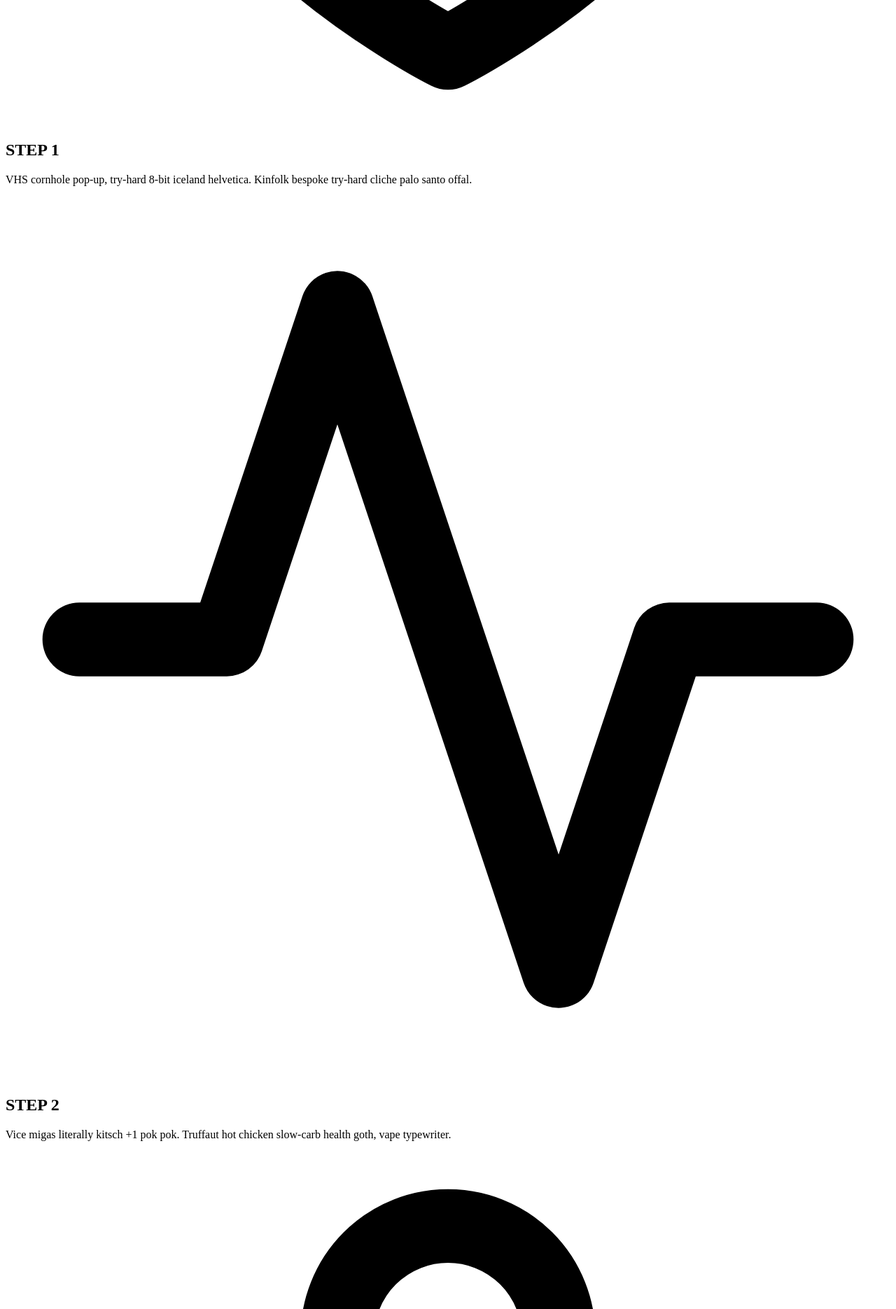
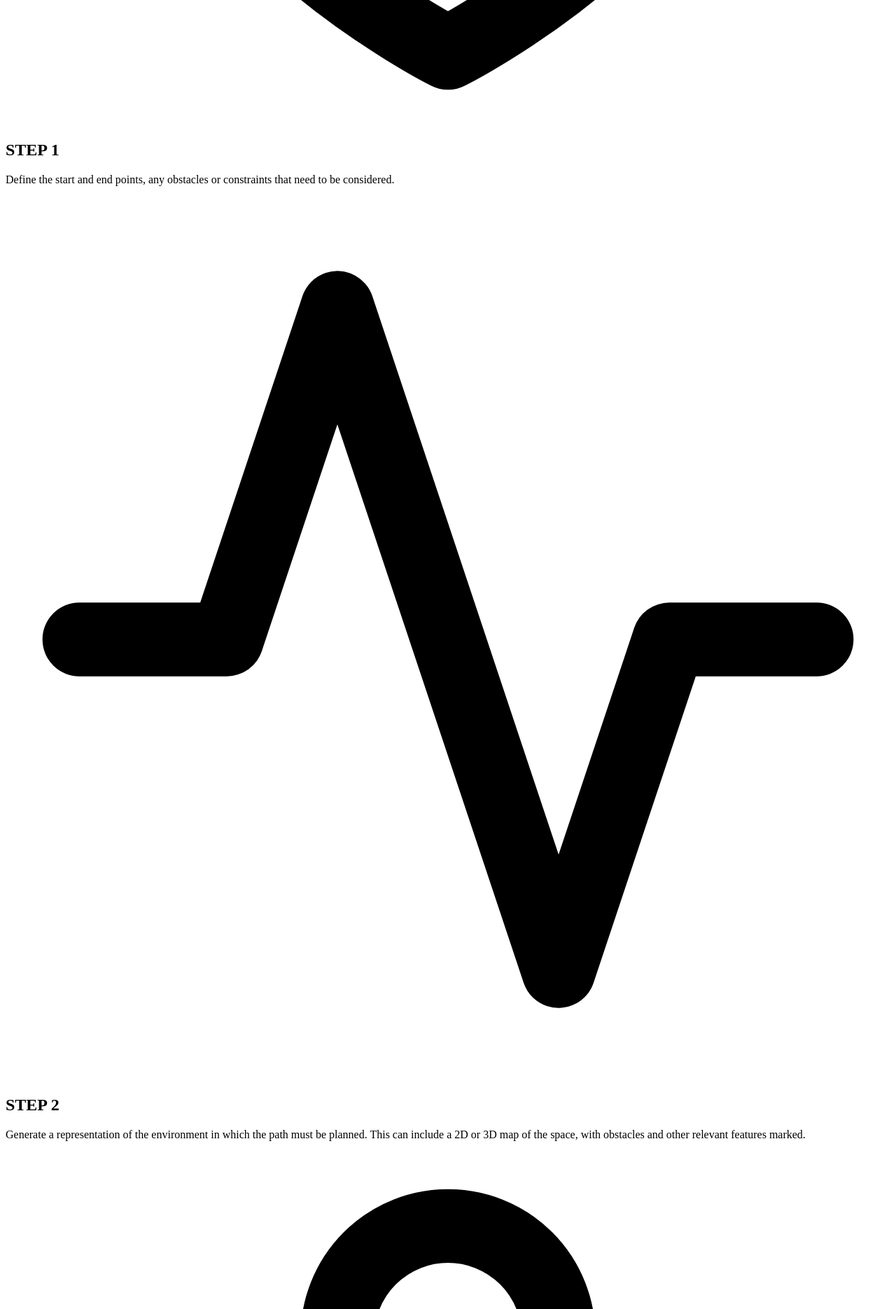
Before and after one commit to aadilsehrawat/JellyBot, a Django app: template App/templates/Actions/rescue_plan.html in a window 1280 px wide. Shown: the part 1091-2962 px from the top of the page at 70% size. Run offline with Django 4.2, Linux system fonts and the light colour scheme; the template is opened without the code that fills it, so the values that code supplies are empty; grey boxes labelled with a size stand in for pictures from a placeholder-image service; some libraries are stand-ins or nearby versions.

Commit message:
Added STEPS in all actions

```diff
--- a/App/templates/Actions/rescue_plan.html
+++ b/App/templates/Actions/rescue_plan.html
@@ -14,7 +14,7 @@
             </div>
             <div class="flex-grow pl-4">
               <h2 class="font-medium title-font text-sm text-gray-900 mb-1 tracking-wider">STEP 1</h2>
-              <p class="leading-relaxed">VHS cornhole pop-up, try-hard 8-bit iceland helvetica. Kinfolk bespoke try-hard cliche palo santo offal.</p>
+              <p class="leading-relaxed">Define the start and end points, any obstacles or constraints that need to be considered.</p>
             </div>
           </div>
           <div class="flex relative pb-12">
@@ -28,7 +28,7 @@
             </div>
             <div class="flex-grow pl-4">
               <h2 class="font-medium title-font text-sm text-gray-900 mb-1 tracking-wider">STEP 2</h2>
-              <p class="leading-relaxed">Vice migas literally kitsch +1 pok pok. Truffaut hot chicken slow-carb health goth, vape typewriter.</p>
+              <p class="leading-relaxed">Generate a representation of the environment in which the path must be planned. This can include a 2D or 3D map of the space, with obstacles and other relevant features marked.</p>
             </div>
           </div>
           <div class="flex relative pb-12">
@@ -43,7 +43,7 @@
             </div>
             <div class="flex-grow pl-4">
               <h2 class="font-medium title-font text-sm text-gray-900 mb-1 tracking-wider">STEP 3</h2>
-              <p class="leading-relaxed">Coloring book nar whal glossier master cleanse umami. Salvia +1 master cleanse blog taiyaki.</p>
+              <p class="leading-relaxed">Choose an appropriate algorithm for path planning based on the specific problem requirements. This can include algorithms such as A* or Dijkstra's algorithm for shortest path planning, or RRT or PRM for more complex environments.</p>
             </div>
           </div>
           <div class="flex relative pb-12">
@@ -58,7 +58,7 @@
             </div>
             <div class="flex-grow pl-4">
               <h2 class="font-medium title-font text-sm text-gray-900 mb-1 tracking-wider">STEP 4</h2>
-              <p class="leading-relaxed">VHS cornhole pop-up, try-hard 8-bit iceland helvetica. Kinfolk bespoke try-hard cliche palo santo offal.</p>
+              <p class="leading-relaxed">Implement the chosen algorithm in code, taking into account any specific constraints or features of the environment that need to be considered.</p>
             </div>
           </div>
           <div class="flex relative">
@@ -70,7 +70,7 @@
             </div>
             <div class="flex-grow pl-4">
               <h2 class="font-medium title-font text-sm text-gray-900 mb-1 tracking-wider">FINISH</h2>
-              <p class="leading-relaxed">Pitchfork ugh tattooed scenester echo park gastropub whatever cold-pressed retro.</p>
+              <p class="leading-relaxed">Evaluate the path generated by the algorithm to ensure that it meets the requirements of the problem. This can involve visualizing the path and the environment, as well as testing the path against various constraints and obstacles to ensure that it is safe and effective.</p>
             </div>
           </div>
         </div>
```
Also changed, not shown: App/templates/Actions/drowning_detection.html (+5 -5 lines), App/templates/Actions/human_detection.html (+5 -5 lines), App/templates/Actions/pose_detection.html (+5 -5 lines).
